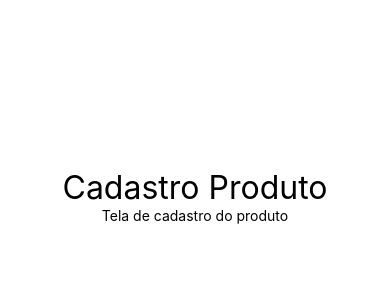
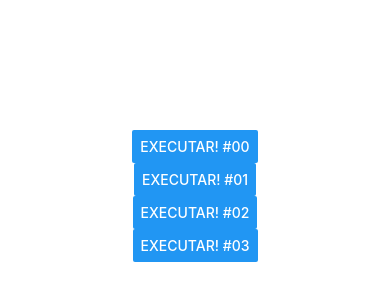
Before and after one commit to MDOBreno/RNAula02Exercicios, a React Native app: screen / in a window 390 px wide. Shown: the part 226-526 px from the top of the page. Built offline with nearby package versions, Linux system fonts and the light colour scheme.

Commit message:
- Secao03Aula29 - Usando botao

```diff
--- a/src/App.js
+++ b/src/App.js
@@ -14,7 +14,8 @@ export default App */
 //                         <Text>Primeiro Componente!!!</Text>
 //                     </SafeAreaView>
 
-import Titulo from './componentes/Titulo'
+import Botao from './componentes/Botao'
+// import Titulo from './componentes/Titulo'
 // import Aleatorio from './componentes/Aleatorio'
 // import MinMax from './componentes/MinMax'
 
@@ -27,14 +28,17 @@ import Titulo from './componentes/Titulo'
 export default ()=> (
     <SafeAreaView style={style.App}>
         {/* <View> */}
+            <Botao />
+            {/*
             <Titulo principal="Cadastro Produto"
                     secundario="Tela de cadastro do produto" />
-            {/* <Aleatorio min={1} max={60}/>
             <Aleatorio min={1} max={60}/>
             <Aleatorio min={1} max={60}/>
             <Aleatorio min={1} max={60}/>
             <Aleatorio min={1} max={60}/>
-            <Aleatorio min={1} max={60}/> */}
+            <Aleatorio min={1} max={60}/>
+            <Aleatorio min={1} max={60}/>
+            */}
             {/* <MinMax min={3} max={20}/>
             <MinMax min={1} max={94}/>
             <CompPadrao />
--- /dev/null
+++ b/src/componentes/Botao.js
@@ -0,0 +1,49 @@
+import React from "react";
+import { SafeAreaView, Button } from "react-native";
+import estilo from "./estilo";
+
+
+export default props => {
+
+    function executar0() {
+        return function() {
+            console.warn('Exec #00!!!')
+        }
+    }
+    function executar() {
+        console.warn('Exec #01!!!')
+    }
+    return (
+        <>
+
+            {/* Forma 0: Na definicao da funcao coloca como retorno a funcao do botao, e tb no onPress={executar()} */}
+            <Button
+                title="Executar! #00"
+                onPress={executar0()}
+            />
+            {/* Forma 1: Na definicao da funcao colocar as acoes do botaodo botao sem retorno, e tb no onPress={executar} */}
+            <Button
+                title="Executar! #01"
+                onPress={executar}
+            />
+            {/* Forma 2('function expression'): Por a definicao da funcao com as acoes no onPress={executar} */}
+            <Button
+                title="Executar! #02"
+                onPress={
+                    function() {
+                        console.warn('Exec #02!!!')
+                    }
+                }
+            />
+            {/* Forma 3('arrow function'): Por a definicao da arrow function com as acoes no onPress={executar} */}
+            <Button
+                title="Executar! #03"
+                onPress={
+                    () => {
+                        console.warn('Exec #03!!!')
+                    }
+                }
+            />
+        </>
+    )
+}
```
